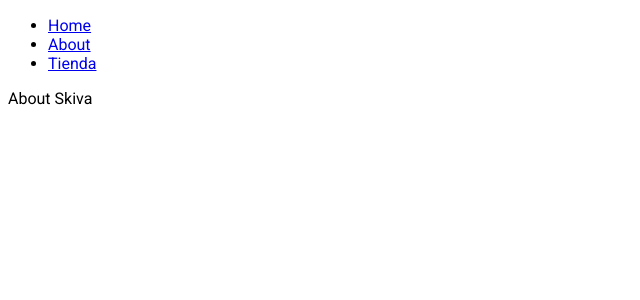
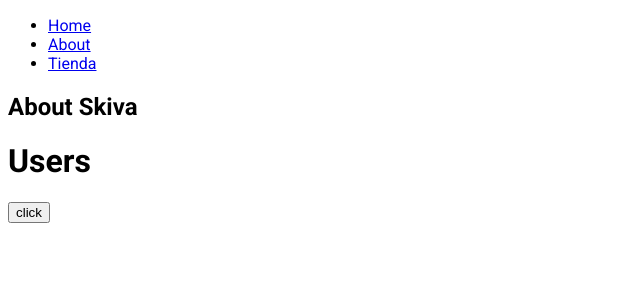
Before and after one commit to SkivaDev/nextjs-practice-, a Next.js app: page /about in a window 1280 px wide. Shown: the top 300 px of the page, without its empty margins (0-640 px from the left). Built offline with nearby package versions, Linux system fonts and the light colour scheme.

Commit message:
feat: :sparkles: React Server Components

```diff
--- a/app/about/page.jsx
+++ b/app/about/page.jsx
@@ -1,3 +1,4 @@
+import Users from '@/components/Users'
 import React from 'react'
 
 export const metadata = {
@@ -6,7 +7,10 @@ export const metadata = {
 
 function page() {
   return (
-    <div>About Skiva</div>
+    <div>
+      <h2>About Skiva</h2>
+      <Users />
+    </div>
   )
 }
 
--- /dev/null
+++ b/components/Users.jsx
@@ -0,0 +1,14 @@
+'use client'
+
+import React from 'react'
+
+function Users() {
+  return (
+    <div>
+      <h1>Users</h1>
+      <button onClick={() => {return alert("xd")}}>click</button>
+    </div>
+  )
+}
+
+export default Users
```
